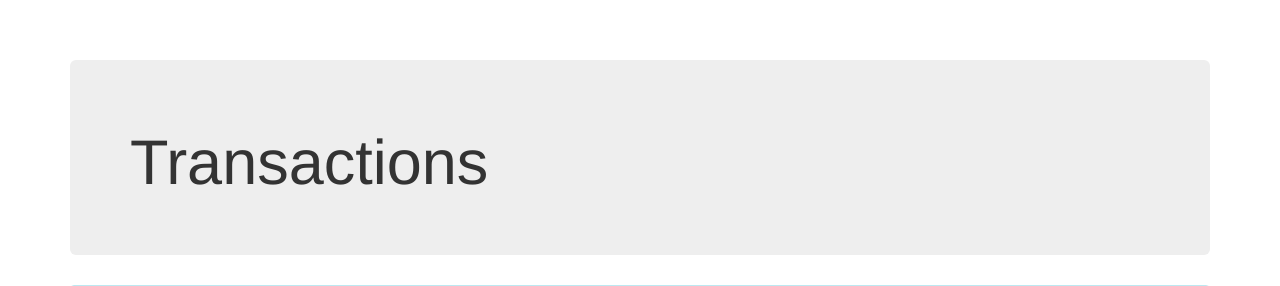
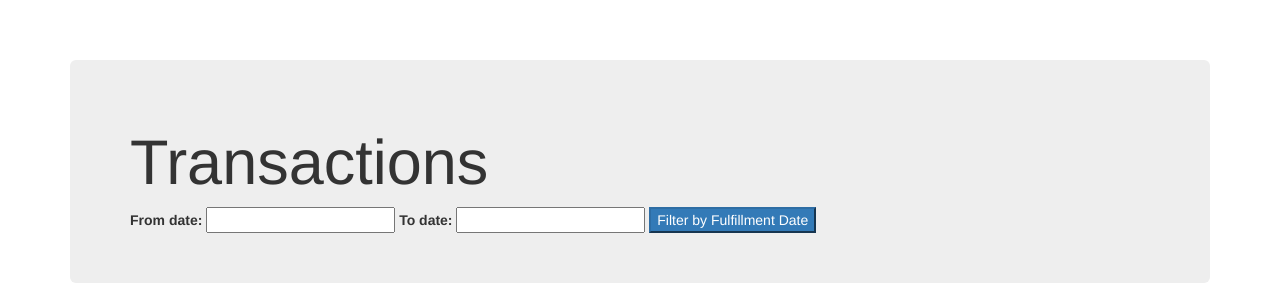
Before and after one commit to mfcovington/django-revenue-tracker, a Django app: template revenue_tracker/templates/revenue_tracker/transaction_list.html in a window 1280 px wide. Shown: the top 286 px of the page. Run offline with Django 3.2, Linux system fonts and the light colour scheme; the template is opened without the code that fills it, so the values that code supplies are empty; parts of the project's set-up code (start-up, migrations or seed data) failed here and were passed over; some libraries are stand-ins or nearby versions.

Commit message:
Add form for filtering transactions

```diff
--- a/revenue_tracker/templates/revenue_tracker/transaction_list.html
+++ b/revenue_tracker/templates/revenue_tracker/transaction_list.html
@@ -11,6 +11,13 @@
     <a name='summary'></a>
     <div class="jumbotron">
       <h1>Transactions</h1>
+      <form method="get">
+        <label for="from_date">From date: </label>
+        <input id="from_date" type="text" name="from_date" value="{{ from_date }}">
+        <label for="to_date">To date: </label>
+        <input id="to_date" type="text" name="to_date" value="{{ to_date }}">
+        <input class="btn-primary" type="submit" value="Filter by Fulfillment Date">
+      </form>
     </div>
 
     {% include "revenue_tracker/_transaction_summary_panel.html" with panel_type="info" report_list=report.by_type anchor="transaction-summary" panel_title="" %}
```
Also changed, not shown: revenue_tracker/views.py (+10 -2 lines).
